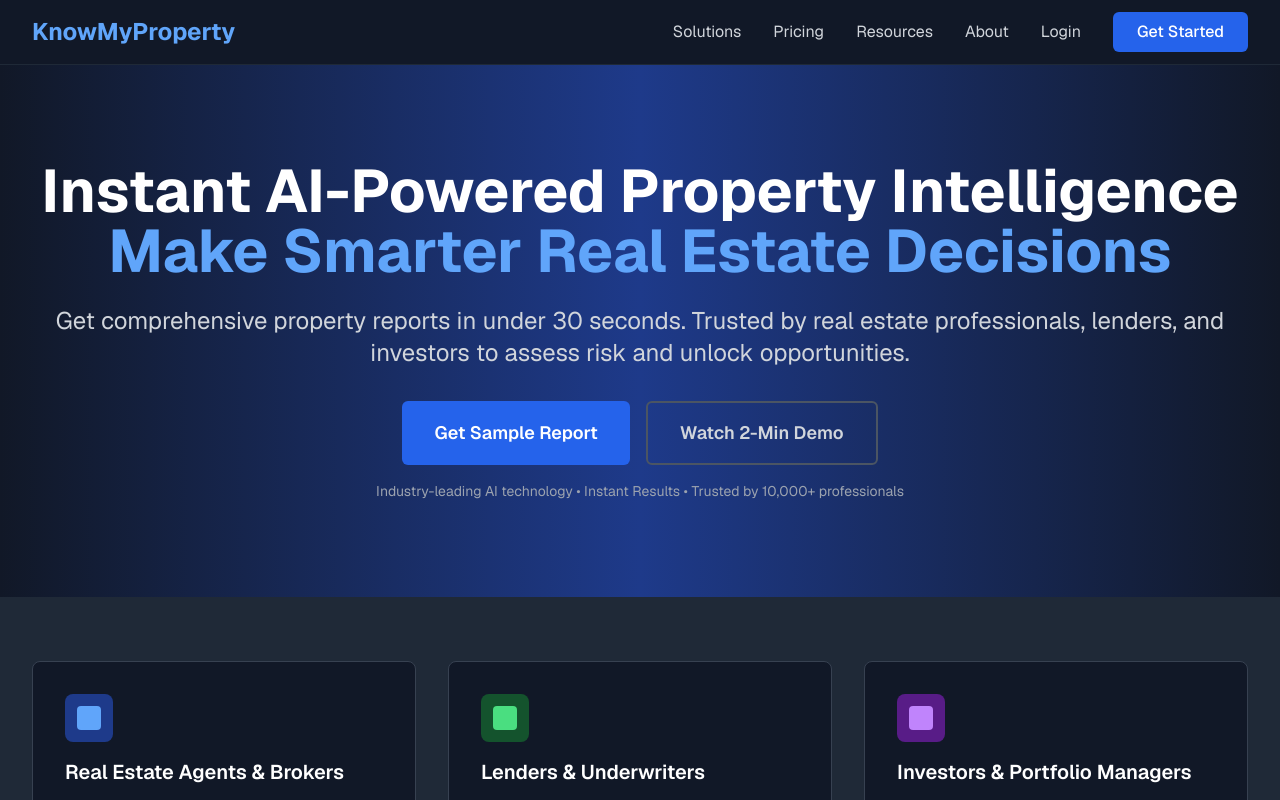
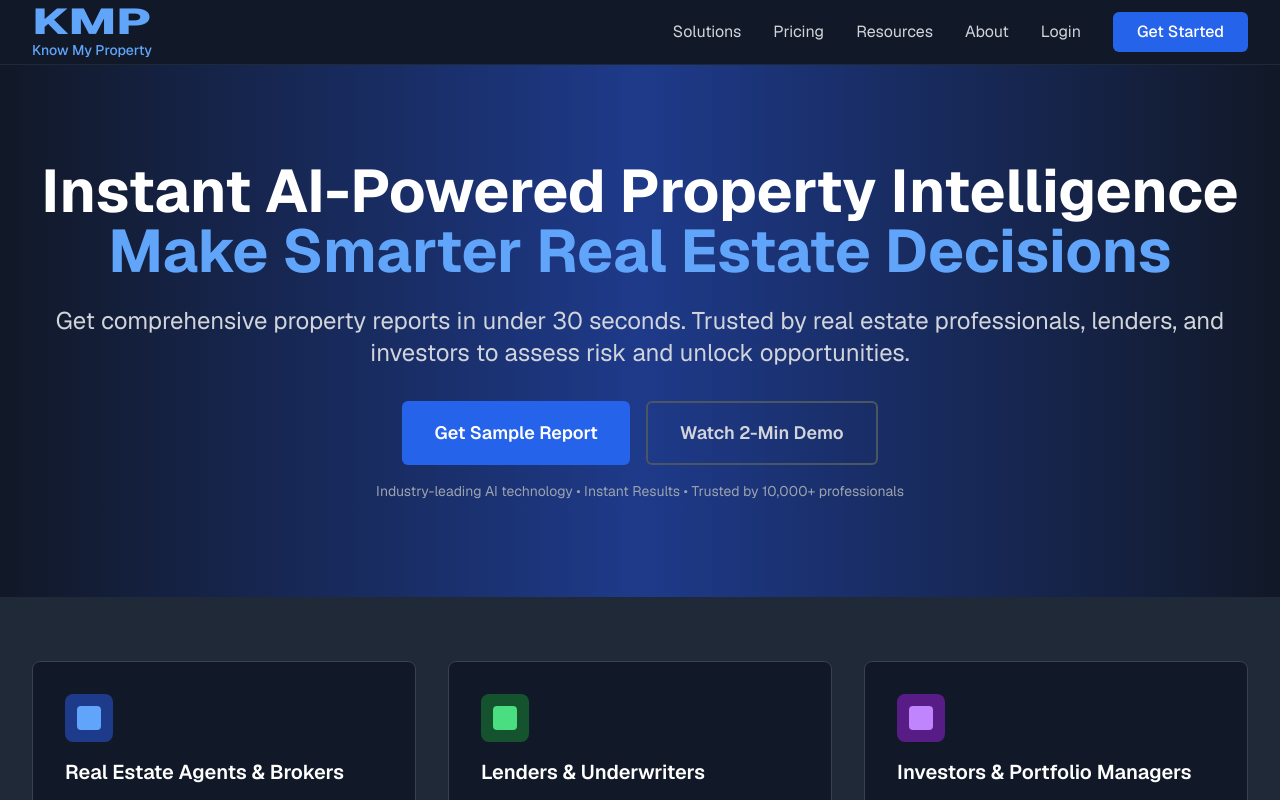
Before and after one commit to gshenkmp/nextjs-with-supabase, a Next.js app: page / in a window 1280 px wide. Shown: the top 800 px of the page. Built offline with nearby package versions, Linux system fonts and the light colour scheme.

Commit message:
Update logo style

```diff
--- a/app/page.tsx
+++ b/app/page.tsx
@@ -12,10 +12,11 @@ export default function HomePage() {
         <div className="max-w-7xl mx-auto px-4 sm:px-6 lg:px-8">
           <div className="flex justify-between h-16">
             <div className="flex items-center">
-              <div className="text-2xl font-bold text-blue-400">
-                KnowMyProperty
-              </div>
-            </div>
+  <div className="text-left">
+    <div className="text-4xl font-extrabold text-blue-400 leading-none" style={{transform: 'scaleX(1.45)', transformOrigin: 'left'}}>KMP</div>
+    <div className="text-sm text-blue-400 font-medium">Know My Property</div>
+  </div>
+</div>
             <div className="hidden md:flex items-center space-x-8">
               <a href="#" className="text-gray-300 hover:text-blue-400">Solutions</a>
               <a href="#" className="text-gray-300 hover:text-blue-400">Pricing</a>
```
